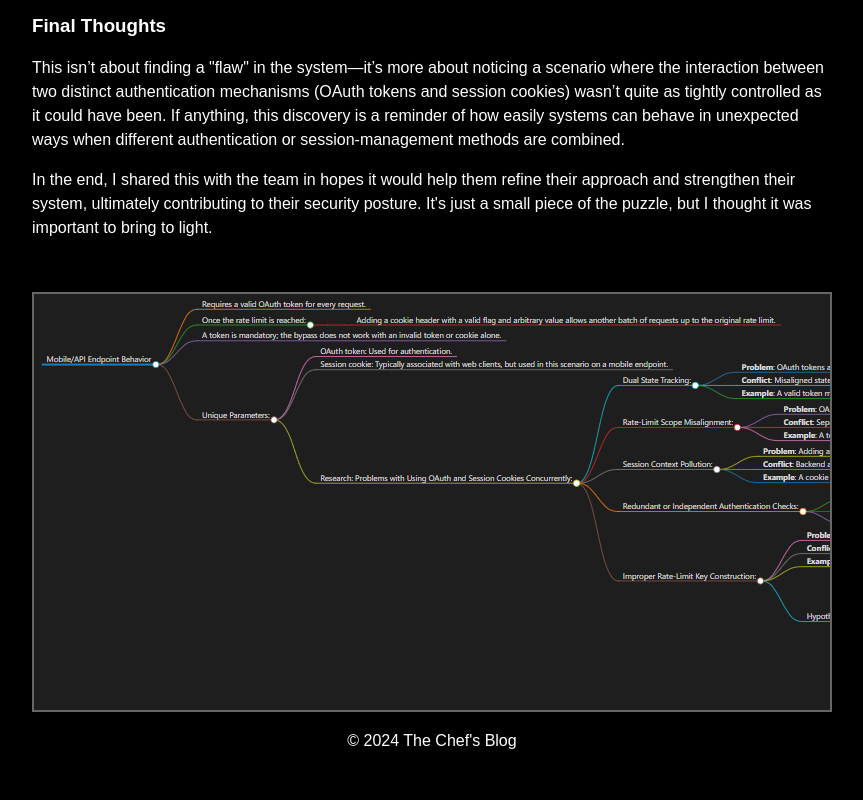
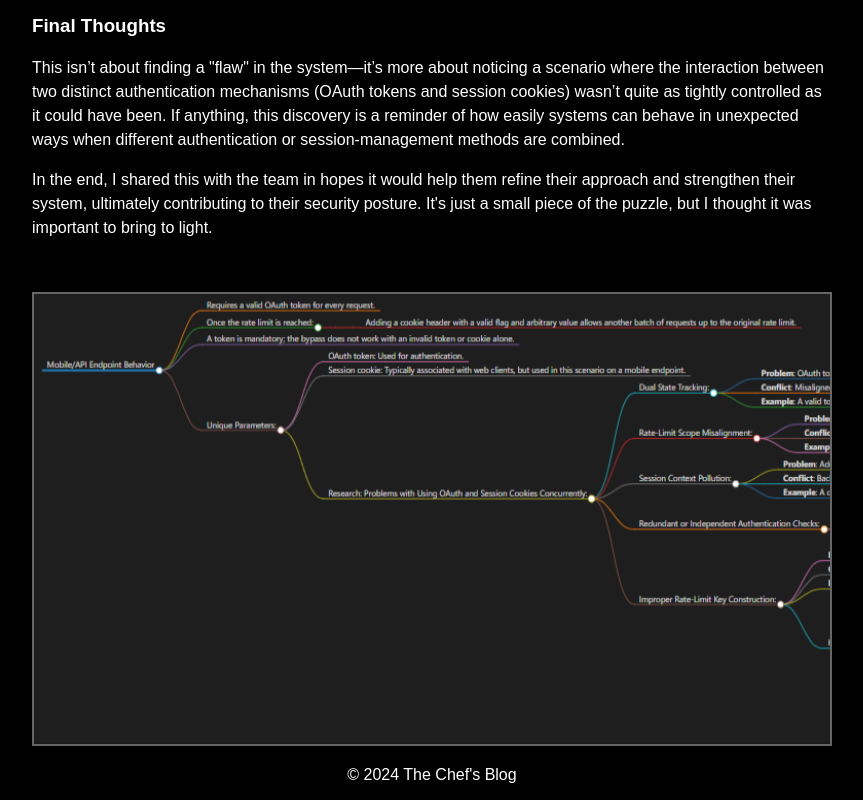
Before and after one commit to mister-cyber-chef/mistercyberchef.io, a plain HTML site: page tokens_and_cookies.html in a window 1280 px wide. Shown: the part 1230-2030 px from the top of the page, without its empty margins (208-1071 px from the left). Before the commit the page ends 1996 px from the top, so only its background shows below. Drawn offline with Linux system fonts and the light colour scheme.

Commit message:
Update tokens_and_cookies.html

```diff
--- a/tokens_and_cookies.html
+++ b/tokens_and_cookies.html
@@ -46,8 +46,8 @@
     <p>In the end, I shared this with the team in hopes it would help them refine their approach and strengthen their system, ultimately contributing to their security posture. It's just a small piece of the puzzle, but I thought it was important to bring to light.</p>
     <br>
     <br>
-<div style="width: 1703opx; height: 416px; overflow: auto; border: 2px solid #666;">
-    <img src="mind_map_cookie_and_token_research.png" style="width: 1703px; height: 416px;" alt="Mind Map Image">
+<div style="width: 1750opx; height: 450px; overflow: auto; border: 2px solid #666;">
+    <img src="mind_map_cookie_and_token_research.png" style="width: 1750px; height: 450px;" alt="Mind Map Image">
 </div>
     </article>
     <footer>
```
